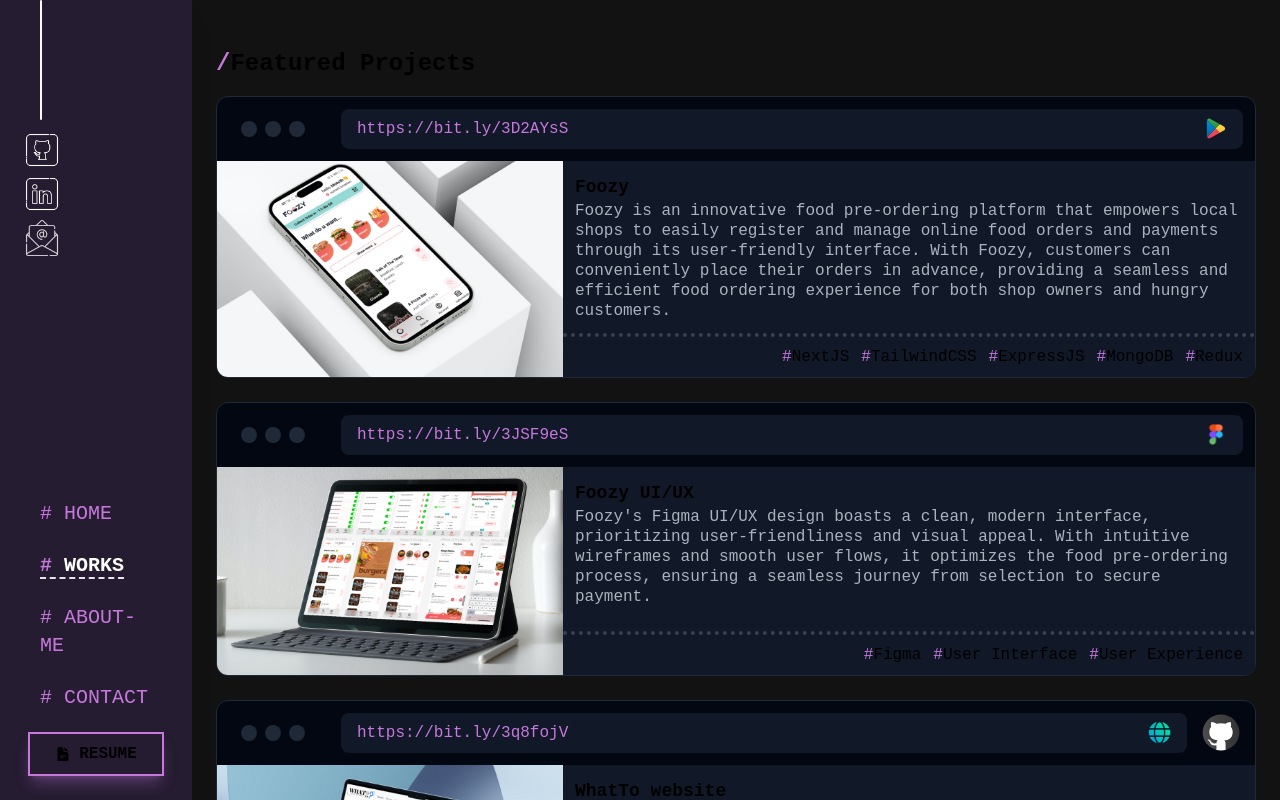
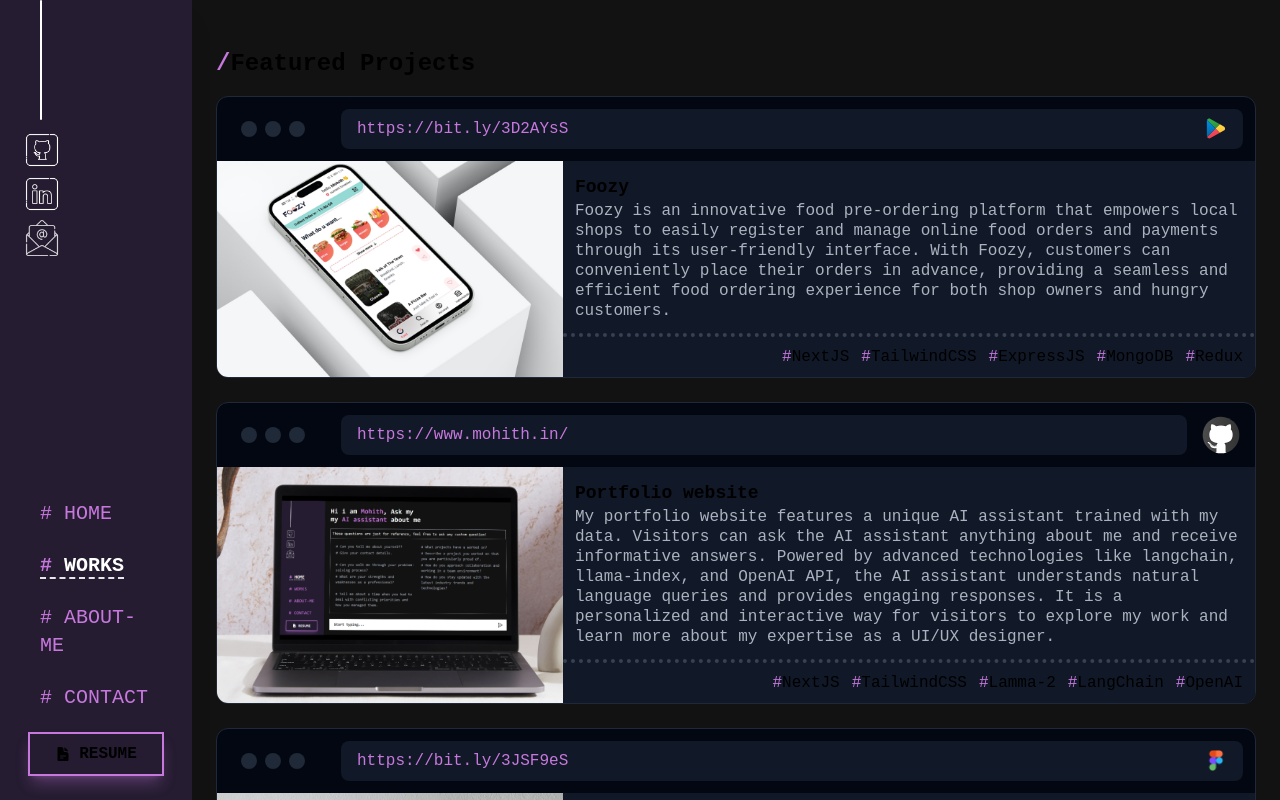
Before and after one commit to Mohith-Kumar28/my_portfolio, a Next.js app: page /works in a window 1280 px wide. Built offline with nearby package versions, Linux system fonts and the light colour scheme.

Commit message:
updated project

```diff
--- a/components/works/Works.jsx
+++ b/components/works/Works.jsx
@@ -14,6 +14,15 @@ const Works = () => {
             live_icon:'/assets/icons/playStoreIcon.svg'
         },
         {
+            img:'/assets/works/3.png',
+            name:'Portfolio website',
+            description:"My portfolio website features a unique AI assistant trained with my data. Visitors can ask the AI assistant anything about me and receive informative answers. Powered by advanced technologies like langchain, llama-index, and OpenAI API, the AI assistant understands natural language queries and provides engaging responses. It is a personalized and interactive way for visitors to explore my work and learn more about my expertise as a UI/UX designer.",
+            live_link:'https://www.mohith.in/',
+            github_link:'https://github.com/Mohith-Kumar28/my_portfolio',
+            skills:["NextJS","TailwindCSS","Lamma-2","LangChain","OpenAI"],
+            live_icon:''
+        },
+        {
             img:'/assets/works/2.png',
             name:'Foozy UI/UX',
             description:"Foozy's Figma UI/UX design boasts a clean, modern interface, prioritizing user-friendliness and visual appeal. With intuitive wireframes and smooth user flows, it optimizes the food pre-ordering process, ensuring a seamless journey from selection to secure payment.",
@@ -22,6 +31,10 @@ const Works = () => {
             skills:['Figma','User Interface','User Experience'],
             live_icon:'/assets/icons/figmaIcon.png'
         },
+
+    ]
+    const miniProjects=[
+
         {
             img:'/assets/works/3.png',
             name:'WhatTo website',
@@ -30,17 +43,6 @@ const Works = () => {
             github_link:'https://github.com/Mohith-Kumar28/whatto',
             skills:['Django','Web Development'],
             live_icon:'/assets/icons/webIcon.png'
-        },
-    ]
-    const miniProjects=[
-        {
-            img:'',
-            name:'Portfolio website',
-            description:'',
-            live_link:'https://www.mohith.in/',
-            github_link:'https://github.com/Mohith-Kumar28/my_portfolio',
-            skills:["NextJS","TailwindCSS","Lamma-2","OpenAI"],
-            live_icon:''
         },
         {
             img:'',
```
Also changed, not shown: public/assets/works/3.png.
